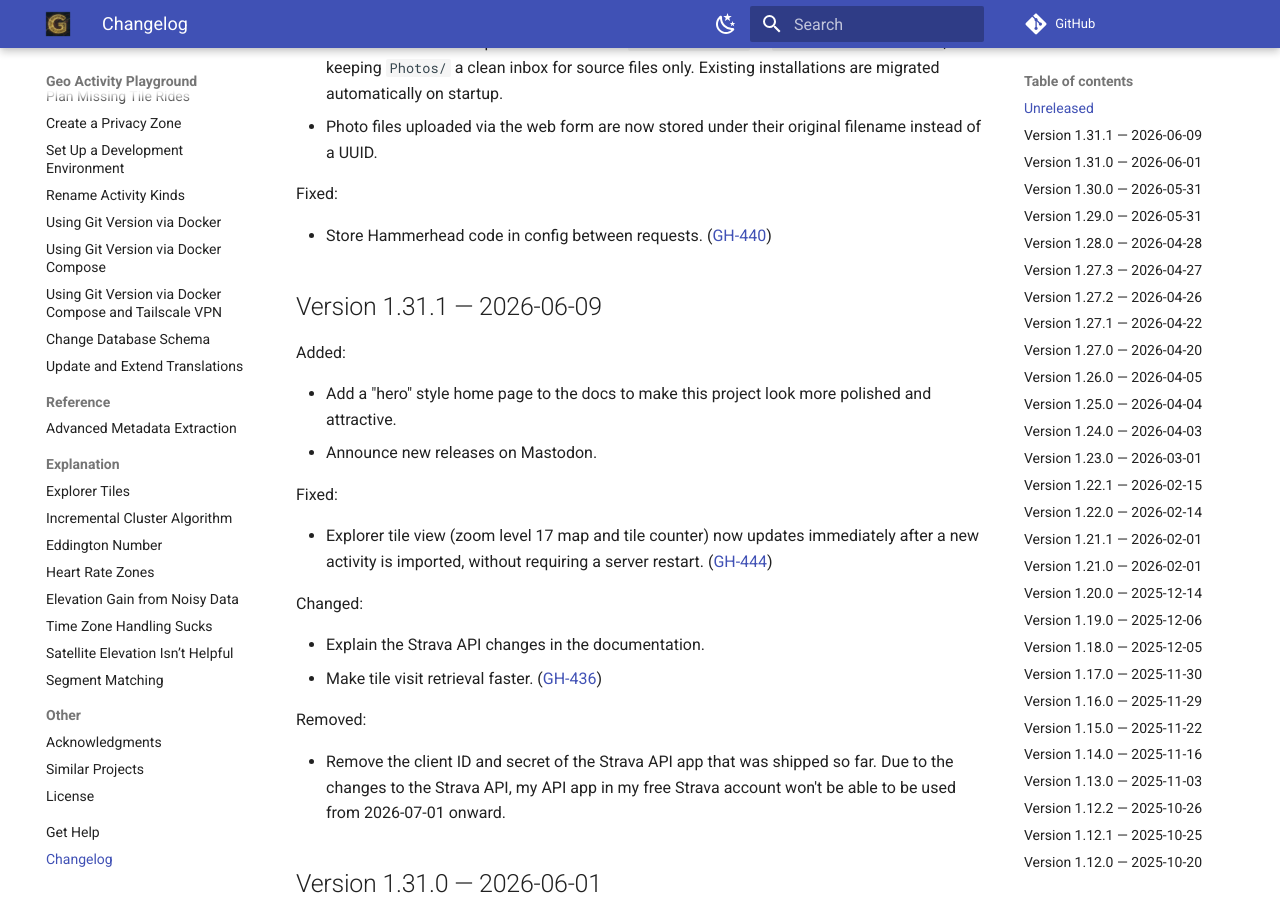
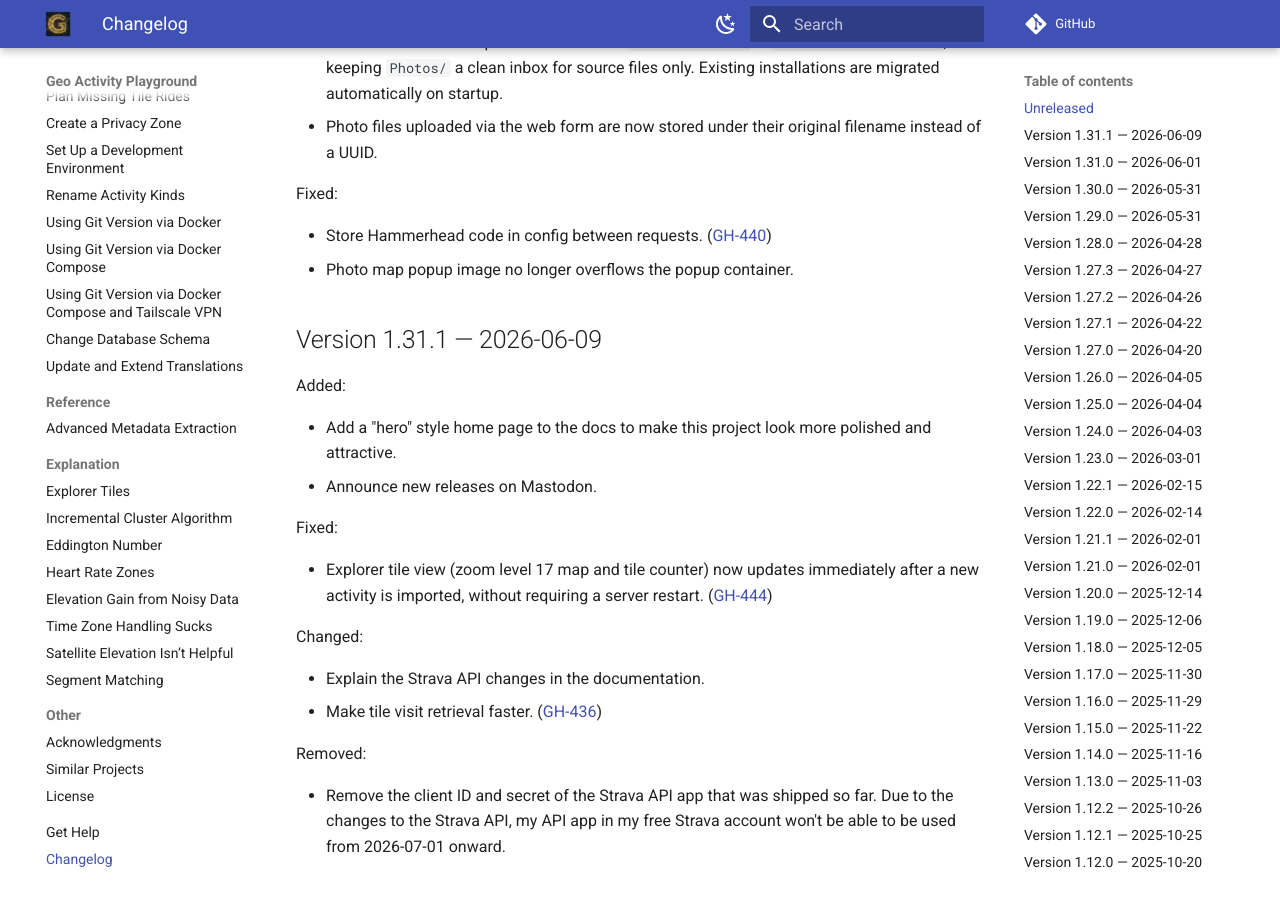
Before and after one commit to martin-ueding/geo-activity-playground, an MkDocs documentation site: the page built from docs/changelog.md, in a window 1280 px wide and 900 px high, scrolled down 494 px. Built offline with MkDocs 1.6.1 and Material for MkDocs 9.7.7, drawn with Linux system fonts in a browser that asks for light colours; comment, search, counter and statistics services are not loaded.

Commit message:
docs: changelog entry

```diff
--- a/docs/changelog.md
+++ b/docs/changelog.md
@@ -29,6 +29,7 @@ Changed:
 Fixed:
 
 - Store Hammerhead code in config between requests. ([GH-440](https://github.com/martin-ueding/geo-activity-playground/issues/440))
+- Photo map popup image no longer overflows the popup container.
 
 ## Version 1.31.1 — 2026-06-09
 
```
